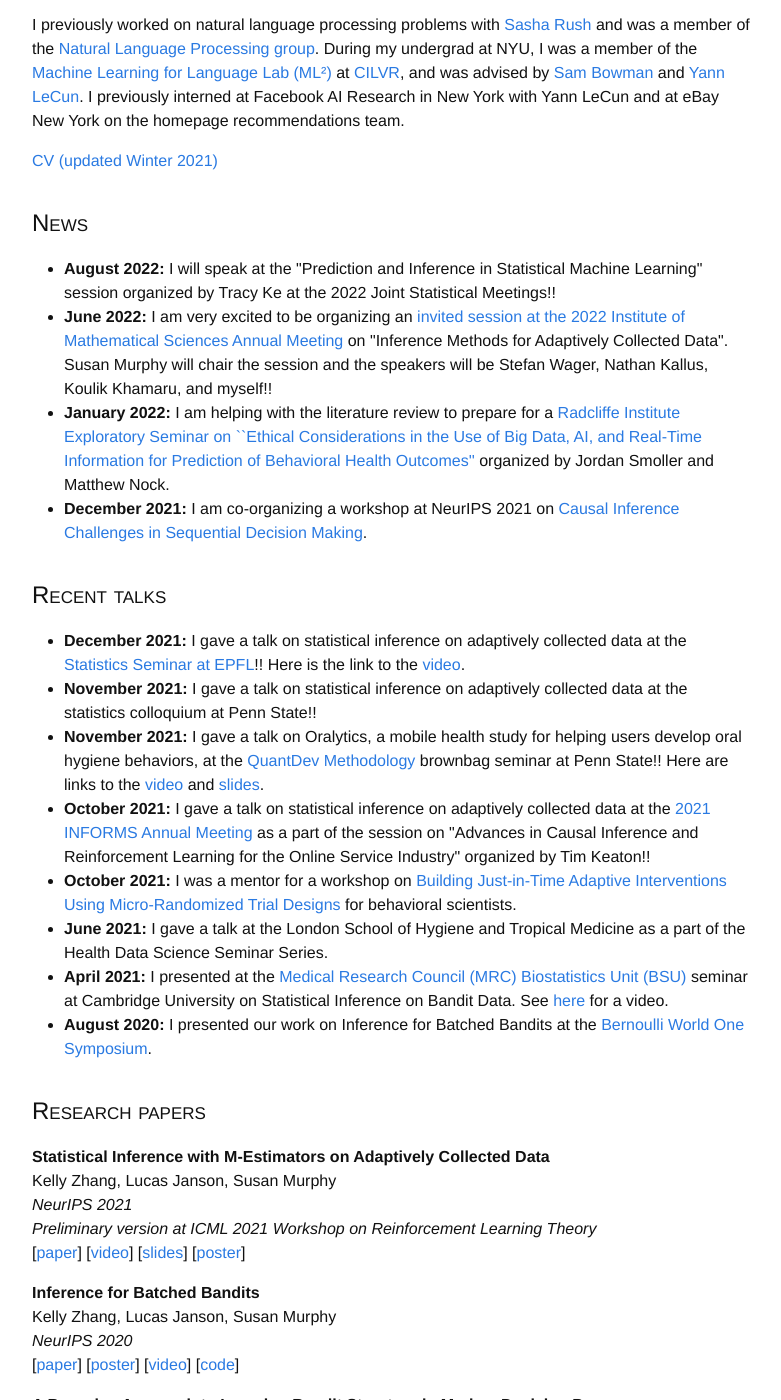
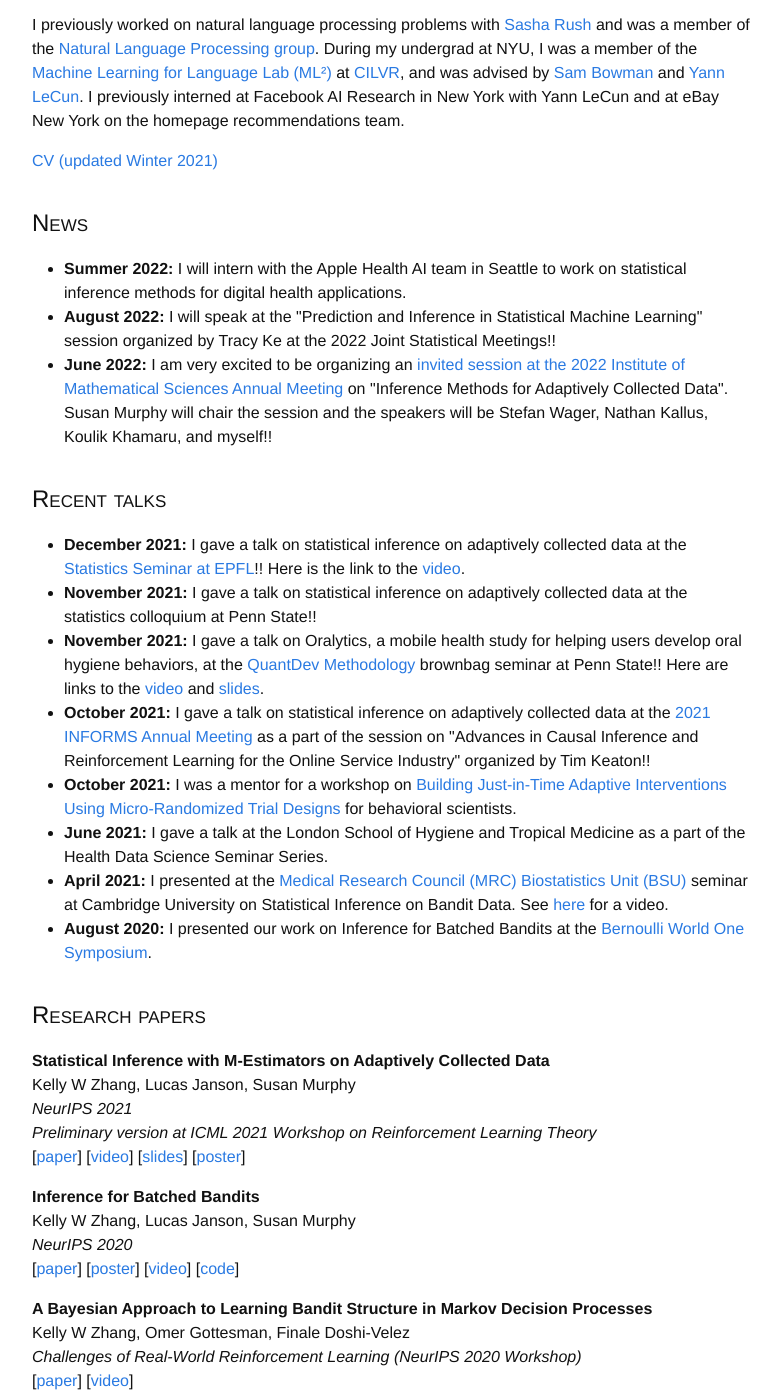
Before and after one commit to kellywzhang/kellywzhang.github.io_old, a Jekyll site: the page built from index.html, in a window 1280 px wide and 1400 px high, scrolled down 631 px. Shown: the whole window, without its empty margins (248-1029 px from the left). Built offline with Jekyll 4.4.1, drawn with Linux system fonts in a browser that asks for light colours; some of the changed text lies outside the part shown.

Commit message:
omg my website actually works again!!!

```diff
--- a/index.html
+++ b/index.html
@@ -43,10 +43,9 @@ layout: default
     <section>
         <h2 class="smallcap">news</h2>
         <ul style="list-style-type:disc">
+            <li><b>Summer 2022:</b> I will intern with the Apple Health AI team in Seattle to work on statistical inference methods for digital health applications. </li>
             <li><b>August 2022:</b> I will speak at the "Prediction and Inference in Statistical Machine Learning" session organized by Tracy Ke at the 2022 Joint Statistical Meetings!!</li>
             <li><b>June 2022:</b> I am very excited to be organizing an <a href="https://www.imsannualmeeting-london2022.com/invited-sessions" target="_blank" rel="noopener noreferrer">invited session at the 2022 Institute of Mathematical Sciences Annual Meeting</a> on "Inference Methods for Adaptively Collected Data". Susan Murphy will chair the session and the speakers will be Stefan Wager, Nathan Kallus, Koulik Khamaru, and myself!!</li>
-            <li><b>January 2022:</b> I am helping with the literature review to prepare for a <a href="https://www.radcliffe.harvard.edu/opportunities-for-researchers/2022-exploratory-seminars/ethical-considerations" target="_blank" rel="noopener noreferrer">Radcliffe Institute Exploratory Seminar on ``Ethical Considerations in the Use of Big Data, AI, and Real-Time Information for Prediction of Behavioral Health Outcomes''</a> organized by Jordan Smoller and Matthew Nock.
-            <li><b>December 2021:</b> I am co-organizing a workshop at NeurIPS 2021 on <a href="https://sites.google.com/view/causal-sequential-decisions/home?authuser=0" target="_blank" rel="noopener noreferrer">Causal Inference Challenges in Sequential Decision Making</a>.</li>
         </ul>
 	</section>
 
@@ -68,20 +67,25 @@ layout: default
     <section>
 		<h2 class="smallcap">Research Papers</h2>
 
+        <!--<p><b>Statistical Inference After Adaptive Sampling in Non-Markovian Environments/b><br />
+        Kelly W Zhang, Lucas Janson, Susan Murphy<br />
+        <i>Preprint</i><br />
+        [<a href="https://arxiv.org/abs/2104.14074" target="_blank" rel="noopener noreferrer">paper</a>]</p>-->
+
         <p><b>Statistical Inference with M-Estimators on Adaptively Collected Data</b><br />
-        Kelly Zhang, Lucas Janson, Susan Murphy<br />
+        Kelly W Zhang, Lucas Janson, Susan Murphy<br />
         <i>NeurIPS 2021</i><br />
         <i>Preliminary version at ICML 2021 Workshop on Reinforcement Learning Theory</i><br />
         [<a href="https://arxiv.org/abs/2104.14074" target="_blank" rel="noopener noreferrer">paper</a>] [<a href="https://www.youtube.com/watch?v=jflR7KOrqNA&t=2s" target="_blank" rel="noopener noreferrer">video</a>] [<a href="/assets/penn_state_2021_3.pdf" download>slides</a>] [<a href="/assets/NeurIPS_2021_poster.pdf" download>poster</a>]</p>
 
         <p><b>Inference for Batched Bandits</b><br />
-        Kelly Zhang, Lucas Janson, Susan Murphy<br />
+        Kelly W Zhang, Lucas Janson, Susan Murphy<br />
         <i>NeurIPS 2020</i><br />
         [<a href="https://arxiv.org/abs/2002.03217" target="_blank" rel="noopener noreferrer">paper</a>] [<a href="/assets/neurips_2020_poster.pdf" download>poster</a>] [<a href="https://www.youtube.com/watch?v=iLJ1hC5k-IQ" target="_blank" rel="noopener noreferrer">video</a>] [<a href="https://github.com/kellywzhang/inference_batched_bandits" target="_blank" rel="noopener noreferrer">code</a>]</p>
         <!--[<a href="https://arxiv.org/abs/2002.03217">paper</a>] [<a href="/assets/neurips_2020_poster.pdf" download>poster</a>] [<a href="https://drive.google.com/file/d/10EkwIWubBdke5BK2uefza4beI6m6qMon/view?usp=sharing">video</a>] [<a href="https://github.com/kellywzhang/inference_batched_bandits">code</a>]</p>-->
 
         <p><b>A Bayesian Approach to Learning Bandit Structure in Markov Decision Processes</b><br />
-        Kelly Zhang, Omer Gottesman, Finale Doshi-Velez<br />
+        Kelly W Zhang, Omer Gottesman, Finale Doshi-Velez<br />
         <i>Challenges of Real-World Reinforcement Learning (NeurIPS 2020 Workshop)</i><br />
         [<a href="https://drive.google.com/file/d/1DvB9vOnG6VerXLmEIWci4rNGent04g37/view" target="_blank" rel="noopener noreferrer">paper</a>] [<a href="https://www.youtube.com/watch?v=qwslWkKrCRU" target="_blank" rel="noopener noreferrer">video</a>]</p>
         </p>
@@ -126,6 +130,7 @@ layout: default
             <li><a href="https://www.linkedin.com/in/raymond-feng-4a3473195">Raymond Feng</a> (Spring 2020) Predicting user disengagement among users of <a href="https://www.trackyourtinnitus.org/">Track Your Tinnitus</a>.</li>
         </ul>
     </section>
+            <li><b>January 2022:</b> I helping with the literature review to prepare for a <a href="https://www.radcliffe.harvard.edu/opportunities-for-researchers/2022-exploratory-seminars/ethical-considerations" target="_blank" rel="noopener noreferrer">Radcliffe Institute Exploratory Seminar on ``Ethical Considerations in the Use of Big Data, AI, and Real-Time Information for Prediction of Behavioral Health Outcomes''</a> organized by Jordan Smoller and Matthew Nock.
     --->
 
     <section>
```
Also changed, not shown: other parts of index.html (+2 -1 lines), Gemfile.lock, 2 other files.
